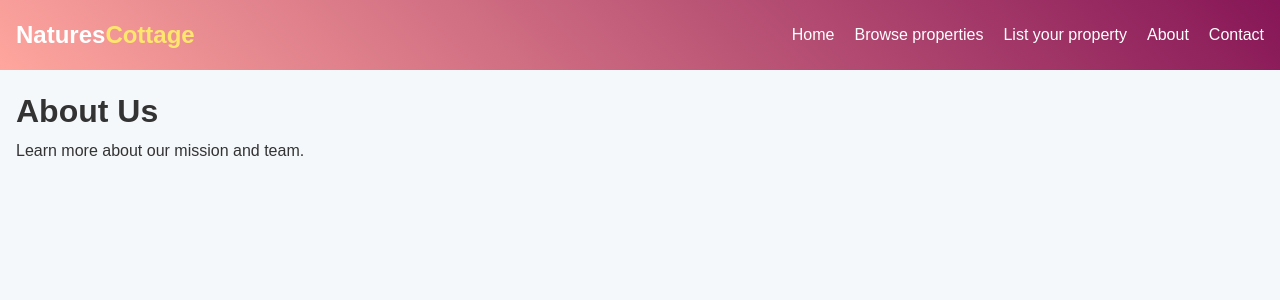
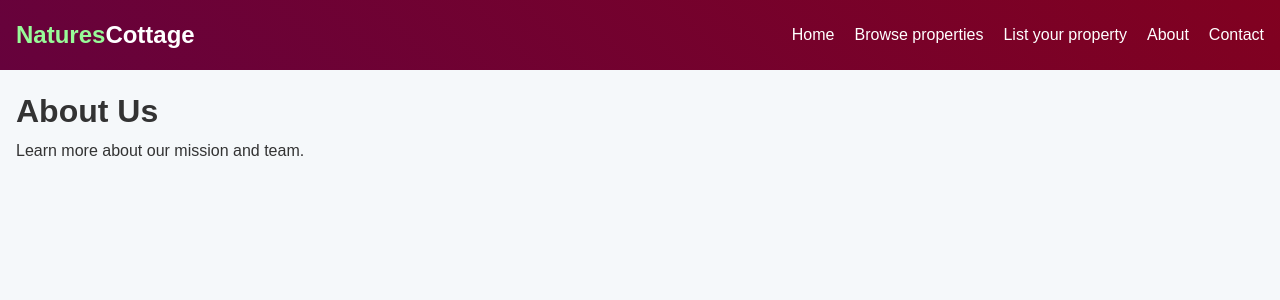
Before and after one commit to SkiddyGamer/Natures-Cottage, a PHP site: page /about.html in a window 1280 px wide. Shown: the top 300 px of the page. Run offline with PHP 8.4, Linux system fonts and the light colour scheme.

Commit message:
Update styles.css

```diff
--- a/styles.css
+++ b/styles.css
@@ -26,7 +26,7 @@ header {
 	justify-content: space-between;
 	align-items: center;
 	padding: 20px 40px;
-	background: linear-gradient(45deg, #ffa69e, #861657);
+	background: linear-gradient(45deg, #66023C, #810120);
 	color: white;
 	position: sticky;
 	top: 0;
@@ -36,11 +36,11 @@ header {
 header .logo {
 	font-size: 24px;
 	font-weight: bold;
-	color: white;
+	color: #98FB98;
 }
 
 header .logo span {
-	color: #ffe66d;
+	color: #ffffff;
 }
 
 .nav-links {
@@ -86,7 +86,7 @@ header .logo span {
 }
 
 .hero {
-	background: url('https://via.placeholder.com/1920x800') no-repeat center
+	background: url('2 meginajums.mp4') no-repeat center
 		center/cover;
 	height: 80vh;
 	display: flex;
@@ -139,6 +139,7 @@ header .logo span {
 .properties {
 	padding: 40px;
 	background-color: white;
+	border-radius: 20px;
 }
 
 .properties h2 {
@@ -255,7 +256,7 @@ main {
 	padding: 0;
 	display: flex;
 	justify-content: center;
-	align-items: ;
+	align-items: absolute;
 	color: white;
 }
 
```
